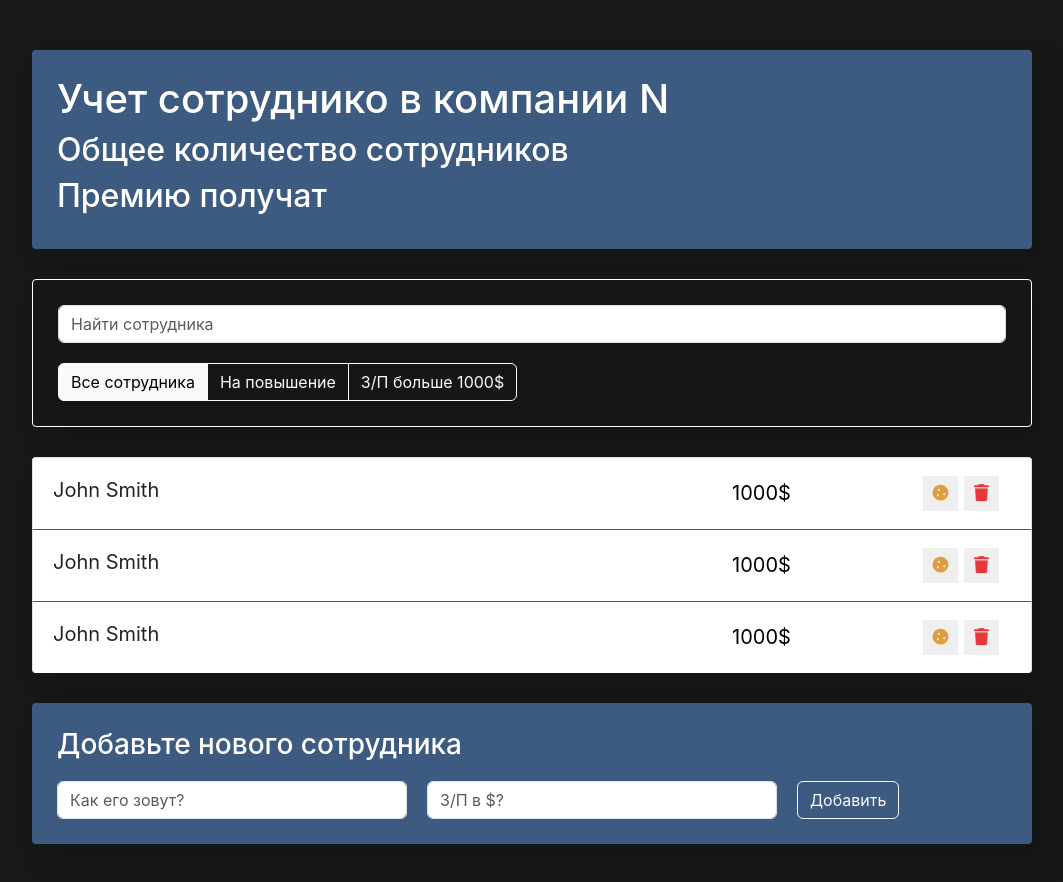
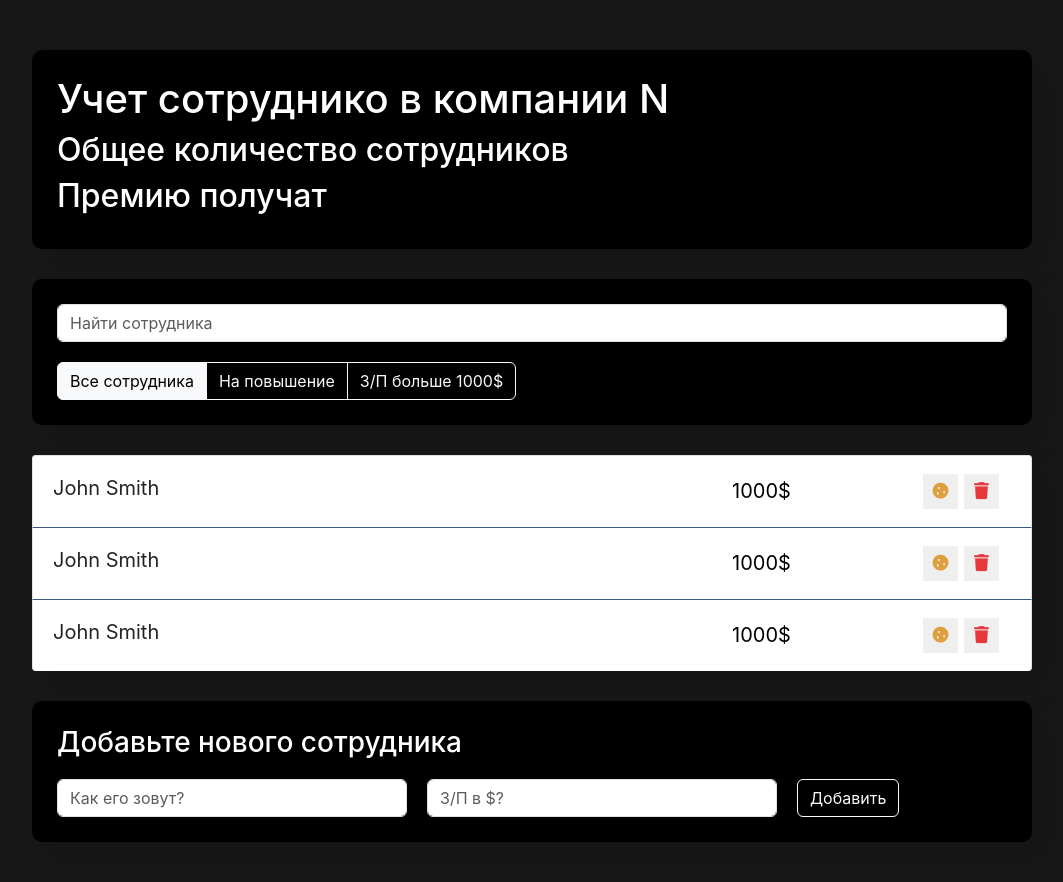
Before and after one commit to Kyle-Schwartz-Yang/Awesome-iReact, a React (Create React App) app in the folder cra/: page / in a window 1280 px wide. Shown: the top 882 px of the page, without its empty margins (108-1171 px from the left). Built offline with nearby package versions, Linux system fonts and the light colour scheme.

Commit message:
CRUD project

```diff
--- a/cra/src/components/widgets/emp-info/emp-info.css
+++ b/cra/src/components/widgets/emp-info/emp-info.css
@@ -1,7 +1,7 @@
 .emp-info {
   padding: 25px;
-  background-color: #3d5a80;
-  border-radius: 4px;
+  background-color: #000;
+  border-radius: 10px;
   box-shadow: 15px 15px 30px rgba(0,0,0, .15);
   color: #fff;
 }
--- a/cra/src/components/widgets/employes-add-form/employes-add-form.css
+++ b/cra/src/components/widgets/employes-add-form/employes-add-form.css
@@ -1,9 +1,9 @@
 .app-add-form {
   margin-top: 30px;
   padding: 25px;
-  background-color: #3d5a80;
-  border-radius: 4px;
-  box-shadow: 15px 15px 30px rgba(0,0,0, .15);
+  background-color: #000;
+  border-radius: 10px;
+  box-shadow: 15px 15px 30px rgba(0, 0, 0, .15);
   color: #fff;
 }
 
--- a/cra/src/components/widgets/search-panel/search-panel.css
+++ b/cra/src/components/widgets/search-panel/search-panel.css
@@ -1,9 +1,9 @@
 .search-panel {
   margin-top: 30px;
   padding: 25px;
-  background-color: #161616;
-  border: 1px solid #fff;
-  border-radius: 4px;
+  background-color: #000;
+
+  border-radius: 10px;
   box-shadow: 15px 15px 30px rgba(0,0,0, .15);
   color: #fff;
 }
```
